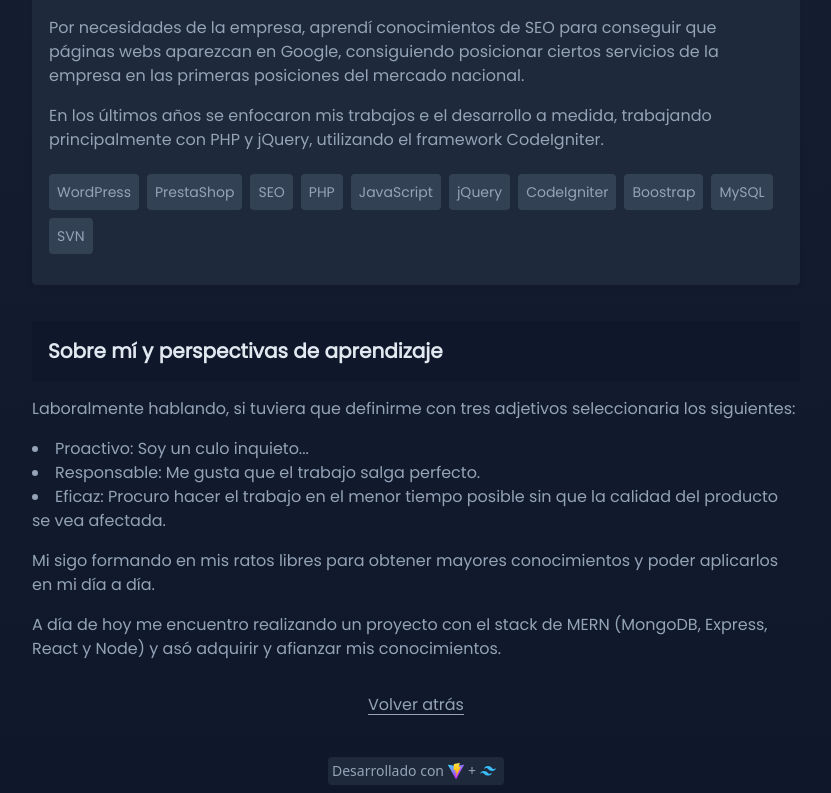
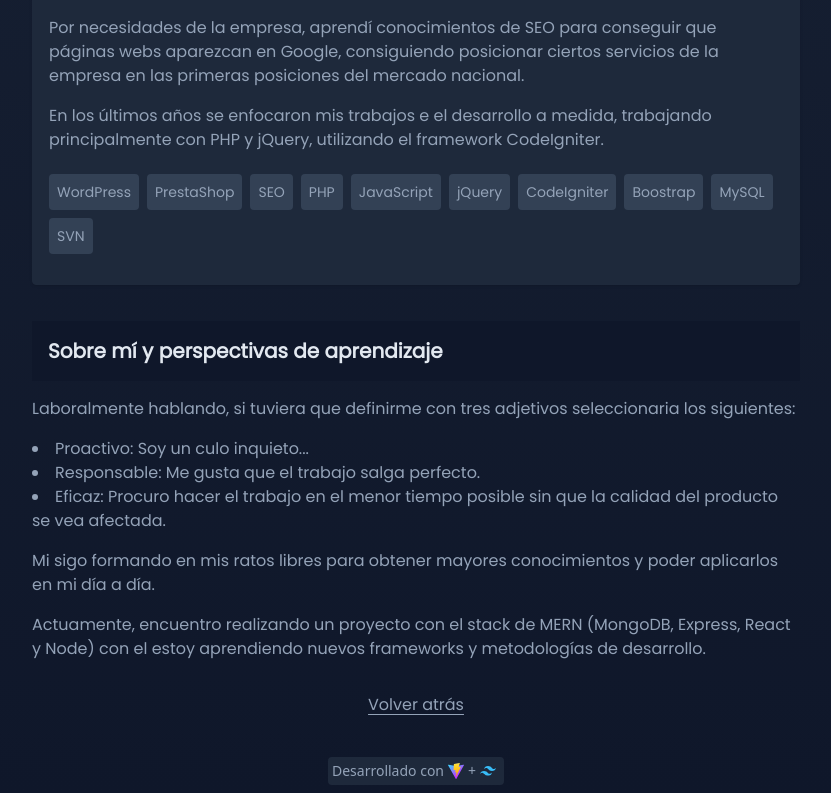
Before and after one commit to javiervallejooca/javiervallejo.me, a React (Vite) app: page /sobre-mi in a window 1280 px wide. Shown: the part 1355-2148 px from the top of the page, without its empty margins (224-1055 px from the left). Built offline with nearby package versions, Linux system fonts and the light colour scheme.

Commit message:
Correcciones de texto
Correcciones de texto

```diff
--- a/src/pages/About.jsx
+++ b/src/pages/About.jsx
@@ -140,9 +140,9 @@ const About = () => {
             conocimientos y poder aplicarlos en mi día a día.
           </p>
           <p className="mb-4">
-            A día de hoy me encuentro realizando un proyecto con el stack de
-            MERN (MongoDB, Express, React y Node) y asó adquirir y afianzar mis
-            conocimientos.
+            Actuamente, encuentro realizando un proyecto con el stack de MERN
+            (MongoDB, Express, React y Node) con el estoy aprendiendo nuevos
+            frameworks y metodologías de desarrollo.
           </p>
         </div>
       </div>
```
